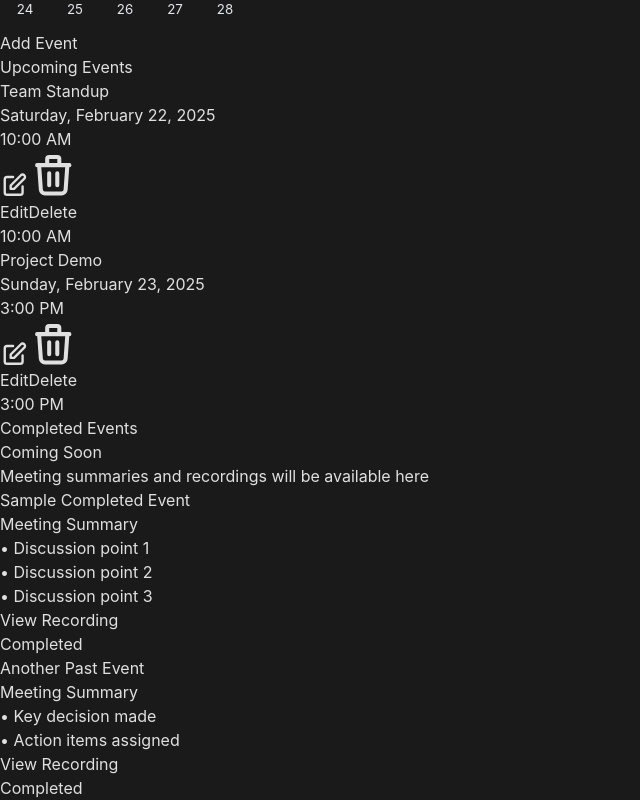
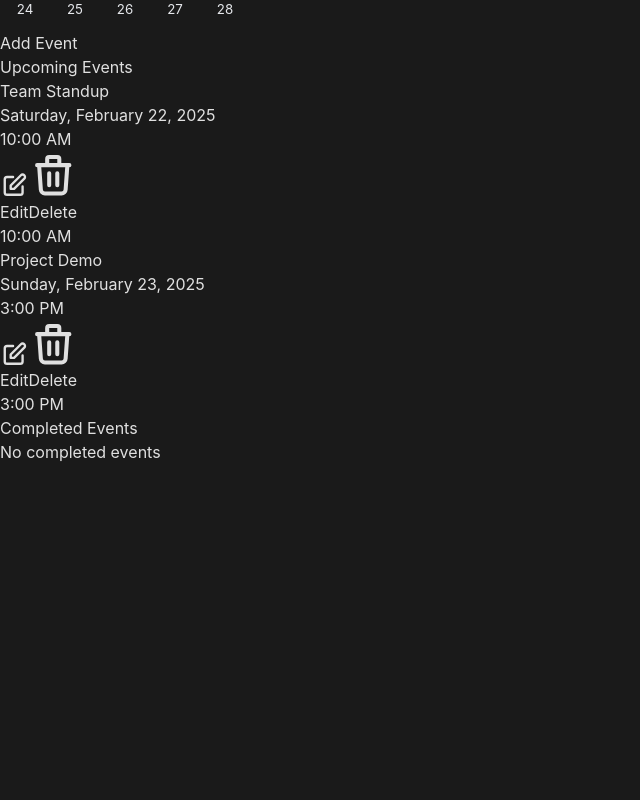
Before and after one commit to RAj5517/Dialogon, a React (Vite) app in the folder Frontend/: page /dashboard in a window 1280 px wide. Shown: the part 360-1160 px from the top of the page, without its empty margins (0-640 px from the left). After the commit the page ends 824 px from the top, so only its background shows below. Built offline with nearby package versions, Linux system fonts and the light colour scheme.

Commit message:
fixed some bugs and changed the css

```diff
--- a/Frontend/src/components/AuthForm/LoginForm.jsx
+++ b/Frontend/src/components/AuthForm/LoginForm.jsx
@@ -90,7 +90,7 @@ const LoginForm = () => {
 
       <motion.button
         type="submit"
-        className="mt-4 bg-neutral-700 text-neutral-200 py-3.5 rounded-lg text-[0.95rem] font-medium cursor-pointer transition-all duration-300 hover:bg-neutral-600 disabled:opacity-50 disabled:cursor-not-allowed"
+        className="mt-4 bg-[#463F3A] text-[#F4F3EE] py-3.5 rounded-lg text-[0.95rem] font-medium cursor-pointer transition-all duration-300 hover:bg-[#8A817C] disabled:opacity-50 disabled:cursor-not-allowed"
         whileHover={{ scale: 1.01 }}
         whileTap={{ scale: 0.99 }}
         disabled={loading}
--- a/Frontend/src/components/AuthForm/SignupForm.jsx
+++ b/Frontend/src/components/AuthForm/SignupForm.jsx
@@ -144,7 +144,7 @@ const SignupForm = () => {
 
       <motion.button
         type="submit"
-        className="mt-4 bg-neutral-700 text-neutral-200 py-3.5 rounded-lg text-[0.95rem] font-medium cursor-pointer transition-all duration-300 hover:bg-neutral-600 disabled:opacity-50 disabled:cursor-not-allowed"
+        className="mt-4 bg-[#463F3A] text-[#F4F3EE] py-3.5 rounded-lg text-[0.95rem] font-medium cursor-pointer transition-all duration-300 hover:bg-[#8A817C] disabled:opacity-50 disabled:cursor-not-allowed"
         whileHover={{ scale: 1.01 }}
         whileTap={{ scale: 0.99 }}
         disabled={loading}
--- a/Frontend/src/pages/Dashboard.jsx
+++ b/Frontend/src/pages/Dashboard.jsx
@@ -153,17 +153,17 @@ const Dashboard = () => {
   };
 
   return (
-    <div className="min-h-screen bg-gradient-to-br from-gray-900 to-gray-800 text-gray-100">
+    <div className="min-h-screen bg-neutral-900 text-gray-100">
       {/* Navbar */}
-      <nav className="bg-gray-800/50 backdrop-blur-sm border-b border-gray-700 sticky top-0 z-50">
+      <nav className="bg-neutral-800/50 backdrop-blur-sm border-b border-white/10 sticky top-0 z-50">
         <div className="max-w-7xl mx-auto px-4 sm:px-6 lg:px-8">
           <div className="flex justify-between h-16 items-center">
-            <div className="text-2xl font-bold bg-gradient-to-r from-blue-400 to-purple-500 bg-clip-text text-transparent">
+            <div className="text-2xl font-bold text-[#e0e0e0]">
               Dialogon
             </div>
             <button
               onClick={handleLogout}
-              className="bg-red-600/90 hover:bg-red-700 px-6 py-2 rounded-full font-medium transition-all duration-200 hover:shadow-lg hover:shadow-red-600/20"
+              className="bg-neutral-700 hover:bg-neutral-600 px-6 py-2 rounded-full font-medium transition-all duration-200 hover:shadow-lg text-neutral-200"
             >
               Logout
             </button>
@@ -174,8 +174,9 @@ const Dashboard = () => {
       {/* Main Content */}
       <div className="max-w-7xl mx-auto px-4 sm:px-6 lg:px-8 py-8">
         <div className="grid grid-cols-1 lg:grid-cols-3 gap-8">
-          <div className="bg-gray-800/50 backdrop-blur-sm p-8 rounded-2xl shadow-xl border border-gray-700/50">
-            <h2 className="text-2xl font-bold mb-6 text-transparent bg-clip-text bg-gradient-to-r from-blue-400 to-purple-500">
+          <div className="bg-neutral-800 shadow-xl rounded-2xl border border-white/10">
+            <div className="p-8">
+              <h2 className="text-2xl font-bold mb-6 text-[#e0e0e0]">
                 Calendar
               </h2>
               <style>
@@ -290,21 +291,20 @@ const Dashboard = () => {
               />
               <button
                 onClick={() => {
-                setEventData(prev => ({
-                  ...prev,
-                  date: date
-                }));
+                  setEventData(prev => ({ ...prev, date: date }));
                   setShowEventModal(true);
                 }}
-              className="mt-6 w-full bg-gradient-to-r from-indigo-600 to-purple-600 hover:from-indigo-700 hover:to-purple-700 px-6 py-3 rounded-xl transition-all duration-200 font-medium shadow-lg hover:shadow-indigo-500/20 border border-white/5"
+                className="mt-6 w-full bg-neutral-700 hover:bg-neutral-600 px-6 py-3 rounded-xl transition-all duration-200 font-medium shadow-lg text-neutral-200"
               >
                 Add Event
               </button>
             </div>
+          </div>
 
           {/* Upcoming Events Section */}
-          <div className="bg-gray-800/50 backdrop-blur-sm p-8 rounded-2xl shadow-xl border border-gray-700/50">
-            <h2 className="text-2xl font-bold mb-6 text-transparent bg-clip-text bg-gradient-to-r from-blue-400 to-purple-500">
+          <div className="bg-neutral-800 shadow-xl rounded-2xl border border-white/10">
+            <div className="p-8">
+              <h2 className="text-2xl font-bold mb-6 text-[#e0e0e0]">
                 Upcoming Events
               </h2>
               <div className="space-y-4">
@@ -317,11 +317,11 @@ const Dashboard = () => {
                   return (
                     <div
                       key={index}
-                    className="bg-gray-700/50 backdrop-blur-sm p-6 rounded-xl border border-gray-600/50 hover:border-blue-500/50 transition-all duration-200 group"
+                      className="bg-neutral-700/50 p-6 rounded-xl border border-white/10 hover:border-white/20 transition-all duration-200 group"
                     >
                       <div className="flex justify-between items-start gap-4">
                         <div className="flex-1 min-w-0">
-                        <h3 className="font-semibold text-lg group-hover:text-blue-400 transition-colors truncate">
+                          <h3 className="font-semibold text-lg text-[#e0e0e0] group-hover:text-white transition-colors truncate">
                             {event.title}
                           </h3>
                           <p className="text-gray-400 mt-2">
@@ -402,75 +402,96 @@ const Dashboard = () => {
                 )}
               </div>
             </div>
+          </div>
 
           {/* Completed Events Section */}
-          <div className="bg-gray-800/50 backdrop-blur-sm p-8 rounded-2xl shadow-xl border border-gray-700/50">
-            <div className="relative">
-              <h2 className="text-2xl font-bold mb-6 text-transparent bg-clip-text bg-gradient-to-r from-blue-400 to-purple-500">
+          <div className="bg-neutral-800 shadow-xl rounded-2xl border border-white/10">
+            <div className="p-8">
+              <h2 className="text-2xl font-bold mb-6 text-[#e0e0e0]">
                 Completed Events
               </h2>
-              {/* Coming Soon Overlay */}
-              <div className="absolute inset-0 bg-gray-900/50 backdrop-blur-sm rounded-lg flex flex-col items-center justify-center z-10">
-                <div className="bg-gradient-to-r from-blue-600 to-purple-600 text-transparent bg-clip-text text-2xl font-bold mb-2">
-                  Coming Soon
-                </div>
-                <p className="text-gray-400 text-center px-4">
-                  Meeting summaries and recordings will be available here
+              <div className="space-y-4">
+                {sortEventsByDate(events)
+                  .filter(event => new Date(event.date) < new Date())
+                  .map((event, index) => (
+                    <div
+                      key={index}
+                      className="bg-neutral-700/50 p-6 rounded-xl border border-white/10 hover:border-white/20 transition-all duration-200 group"
+                    >
+                      <div className="flex justify-between items-start gap-4">
+                        <div className="flex-1 min-w-0">
+                          <h3 className="font-semibold text-lg text-[#e0e0e0] group-hover:text-white transition-colors truncate">
+                            {event.title}
+                          </h3>
+                          <p className="text-[#8A817C] mt-2">
+                            {new Date(event.date).toLocaleDateString('en-US', {
+                              weekday: 'long',
+                              year: 'numeric',
+                              month: 'long',
+                              day: 'numeric'
+                            })}
                           </p>
-              </div>
-              {/* Placeholder Content */}
-              <div className="space-y-4 opacity-30">
-                <div className="bg-gray-700/50 backdrop-blur-sm p-6 rounded-xl border border-gray-600/50">
-                  <div className="flex justify-between items-start">
-                    <div>
-                      <h3 className="font-semibold text-lg text-gray-300">
-                        Sample Completed Event
-                      </h3>
-                      <p className="text-gray-400 mt-2">
-                        Meeting Summary
+                          <p className="text-[#8A817C]">
+                            {event.time}
                           </p>
-                      <div className="mt-2 space-y-1">
-                        <p className="text-gray-500">• Discussion point 1</p>
-                        <p className="text-gray-500">• Discussion point 2</p>
-                        <p className="text-gray-500">• Discussion point 3</p>
-                      </div>
+                          <div className="mt-2 flex items-center gap-4">
                             <button
-                        className="text-blue-400 mt-3 opacity-50 cursor-not-allowed"
-                        disabled
+                              onClick={() => handleEditClick(event)}
+                              className="text-[#8A817C] hover:text-[#463F3A] transition-colors inline-flex items-center gap-1"
                             >
-                        View Recording
+                              <svg
+                                xmlns="http://www.w3.org/2000/svg"
+                                className="h-4 w-4"
+                                fill="none"
+                                viewBox="0 0 24 24"
+                                stroke="currentColor"
+                              >
+                                <path
+                                  strokeLinecap="round"
+                                  strokeLinejoin="round"
+                                  strokeWidth={2}
+                                  d="M11 5H6a2 2 0 00-2 2v11a2 2 0 002 2h11a2 2 0 002-2v-5m-1.414-9.414a2 2 0 112.828 2.828L11.828 15H9v-2.828l8.586-8.586z"
+                                />
+                              </svg>
+                              Edit
+                            </button>
+                            <button
+                              onClick={() => handleDeleteEvent(event)}
+                              className="text-red-400 hover:text-red-500 transition-colors inline-flex items-center gap-1"
+                            >
+                              <svg
+                                xmlns="http://www.w3.org/2000/svg"
+                                className="h-4 w-4"
+                                fill="none"
+                                viewBox="0 0 24 24"
+                                stroke="currentColor"
+                              >
+                                <path
+                                  strokeLinecap="round"
+                                  strokeLinejoin="round"
+                                  strokeWidth={2}
+                                  d="M19 7l-.867 12.142A2 2 0 0116.138 21H7.862a2 2 0 01-1.995-1.858L5 7m5 4v6m4-6v6m1-10V4a1 1 0 00-1-1h-4a1 1 0 00-1 1v3M4 7h16"
+                                />
+                              </svg>
+                              Delete
                             </button>
                           </div>
-                    <span className="px-3 py-1 bg-gray-600/20 text-gray-400 rounded-full text-sm">
-                      Completed
+                        </div>
+                        <span className="px-2 py-0.5 bg-[#BCB8B1]/20 text-[#463F3A] rounded-full text-xs whitespace-nowrap">
+                          {new Date(`2000-01-01 ${event.time}`).toLocaleTimeString('en-US', {
+                            hour: 'numeric',
+                            minute: '2-digit',
+                            hour12: true
+                          })}
                         </span>
                       </div>
                     </div>
-                <div className="bg-gray-700/50 backdrop-blur-sm p-6 rounded-xl border border-gray-600/50">
-                  <div className="flex justify-between items-start">
-                    <div>
-                      <h3 className="font-semibold text-lg text-gray-300">
-                        Another Past Event
-                      </h3>
-                      <p className="text-gray-400 mt-2">
-                        Meeting Summary
-                      </p>
-                      <div className="mt-2 space-y-1">
-                        <p className="text-gray-500">• Key decision made</p>
-                        <p className="text-gray-500">• Action items assigned</p>
+                  ))}
+                {events.filter(event => new Date(event.date) < new Date()).length === 0 && (
+                  <div className="text-center py-8">
+                    <div className="text-[#8A817C] mb-2">No completed events</div>
                   </div>
-                      <button
-                        className="text-blue-400 mt-3 opacity-50 cursor-not-allowed"
-                        disabled
-                      >
-                        View Recording
-                      </button>
-                    </div>
-                    <span className="px-3 py-1 bg-gray-600/20 text-gray-400 rounded-full text-sm">
-                      Completed
-                    </span>
-                  </div>
-                </div>
+                )}
               </div>
             </div>
           </div>
@@ -480,8 +501,8 @@ const Dashboard = () => {
       {/* Event Modal */}
       {showEventModal && (
         <div className="fixed inset-0 bg-black/80 backdrop-blur-sm flex items-center justify-center p-4 z-50">
-          <div className="bg-indigo-950/90 rounded-2xl p-8 w-full max-w-md border border-white/5 shadow-2xl">
-            <h2 className="text-2xl font-bold mb-6 text-transparent bg-clip-text bg-gradient-to-r from-indigo-400 to-purple-400">
+          <div className="bg-neutral-800 rounded-2xl p-8 w-full max-w-md border border-white/10 shadow-2xl">
+            <h2 className="text-2xl font-bold mb-6 text-[#e0e0e0]">
               {isEditing ? 'Edit Event' : 'Create New Event'}
             </h2>
             <form onSubmit={handleEventSubmit} className="space-y-6">
@@ -541,7 +562,7 @@ const Dashboard = () => {
               <div className="flex gap-4 pt-2">
                 <button
                   type="submit"
-                  className="flex-1 bg-gradient-to-r from-indigo-600 to-purple-600 hover:from-indigo-700 hover:to-purple-700 px-6 py-3 rounded-xl transition-all duration-200 font-medium shadow-lg hover:shadow-indigo-500/20 border border-white/5"
+                  className="flex-1 bg-neutral-700 hover:bg-neutral-600 px-6 py-3 rounded-xl transition-all duration-200 font-medium shadow-lg text-neutral-200"
                   disabled={loading}
                 >
                   {loading ? 'Saving...' : isEditing ? 'Save Changes' : 'Create Event'}
@@ -549,7 +570,7 @@ const Dashboard = () => {
                 <button
                   type="button"
                   onClick={() => setShowEventModal(false)}
-                  className="flex-1 bg-white/5 hover:bg-white/10 px-6 py-3 rounded-xl transition-all duration-200 border border-white/10"
+                  className="flex-1 bg-neutral-600 hover:bg-neutral-500 px-6 py-3 rounded-xl transition-all duration-200 text-neutral-200"
                 >
                   Cancel
                 </button>
```
Lines whose indentation alone changed are shown as unchanged.
